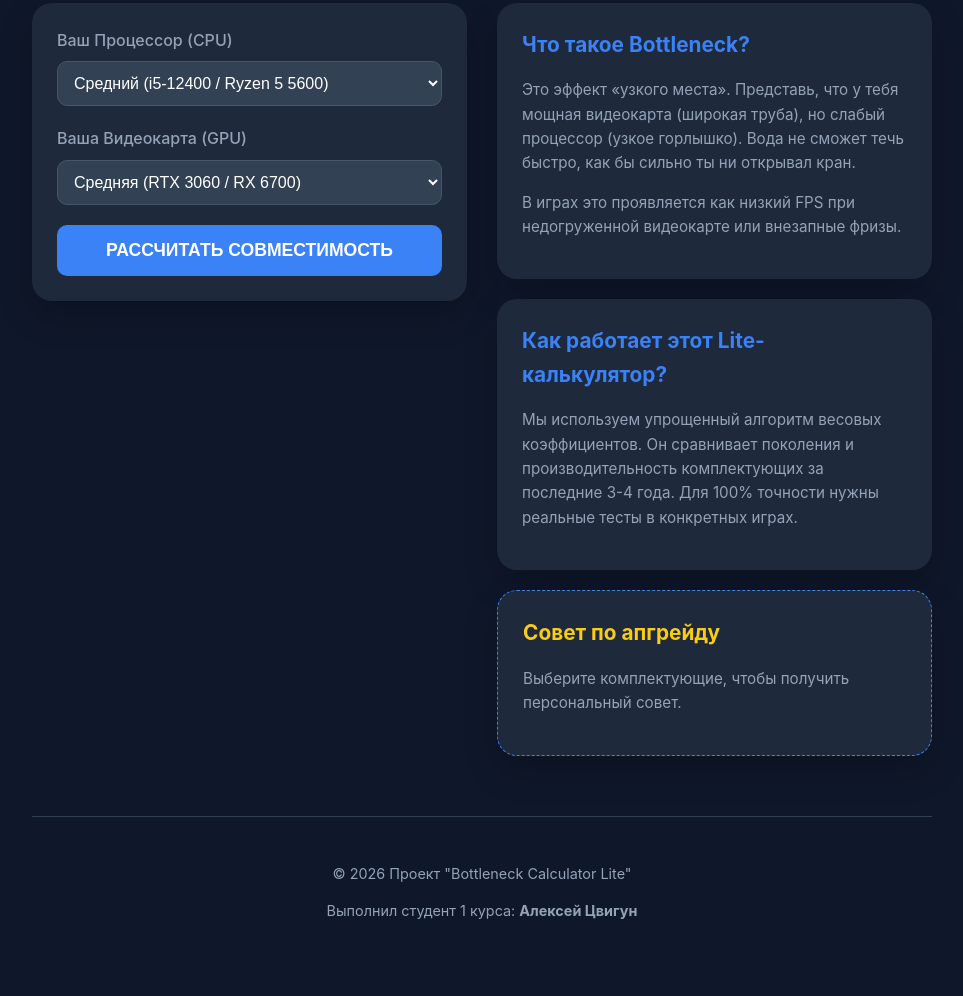
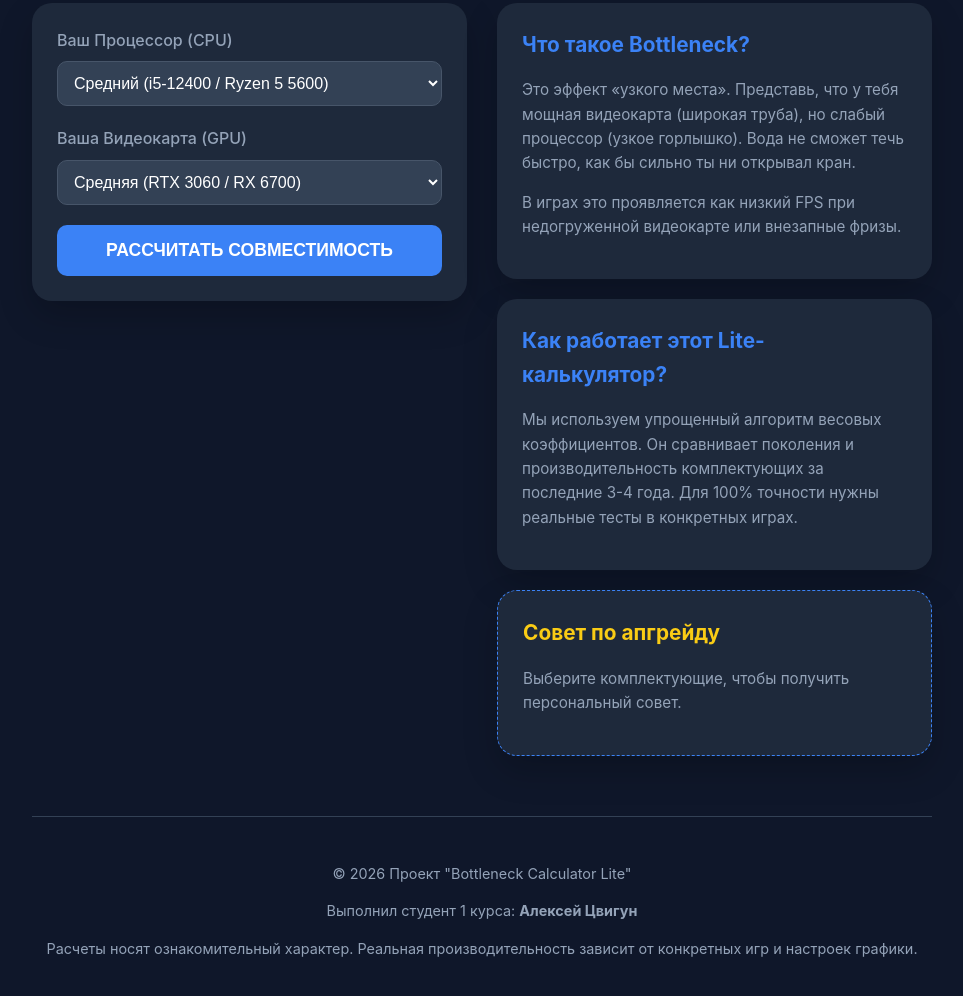
Before and after one commit to klmeta/bottleneck-calculator, a plain HTML site: page index.html in a window 1280 px wide. Shown: the part 214-1210 px from the top of the page, without its empty margins (158-1121 px from the left). Drawn offline with Linux system fonts and the light colour scheme.

Commit message:
Add files via upload

```diff
--- a/index.html
+++ b/index.html
@@ -71,7 +71,7 @@
             <div class="footer-content">
                 <p>© 2026 Проект "Bottleneck Calculator Lite"</p>
                 <p>Выполнил студент 1 курса: <strong>Алексей Цвигун</strong></p>
-                <p> </p>
+                <p><p>Расчеты носят ознакомительный характер. Реальная производительность зависит от конкретных игр и настроек графики.</p> </p>
             </div>
         </footer>
     </div>
```
